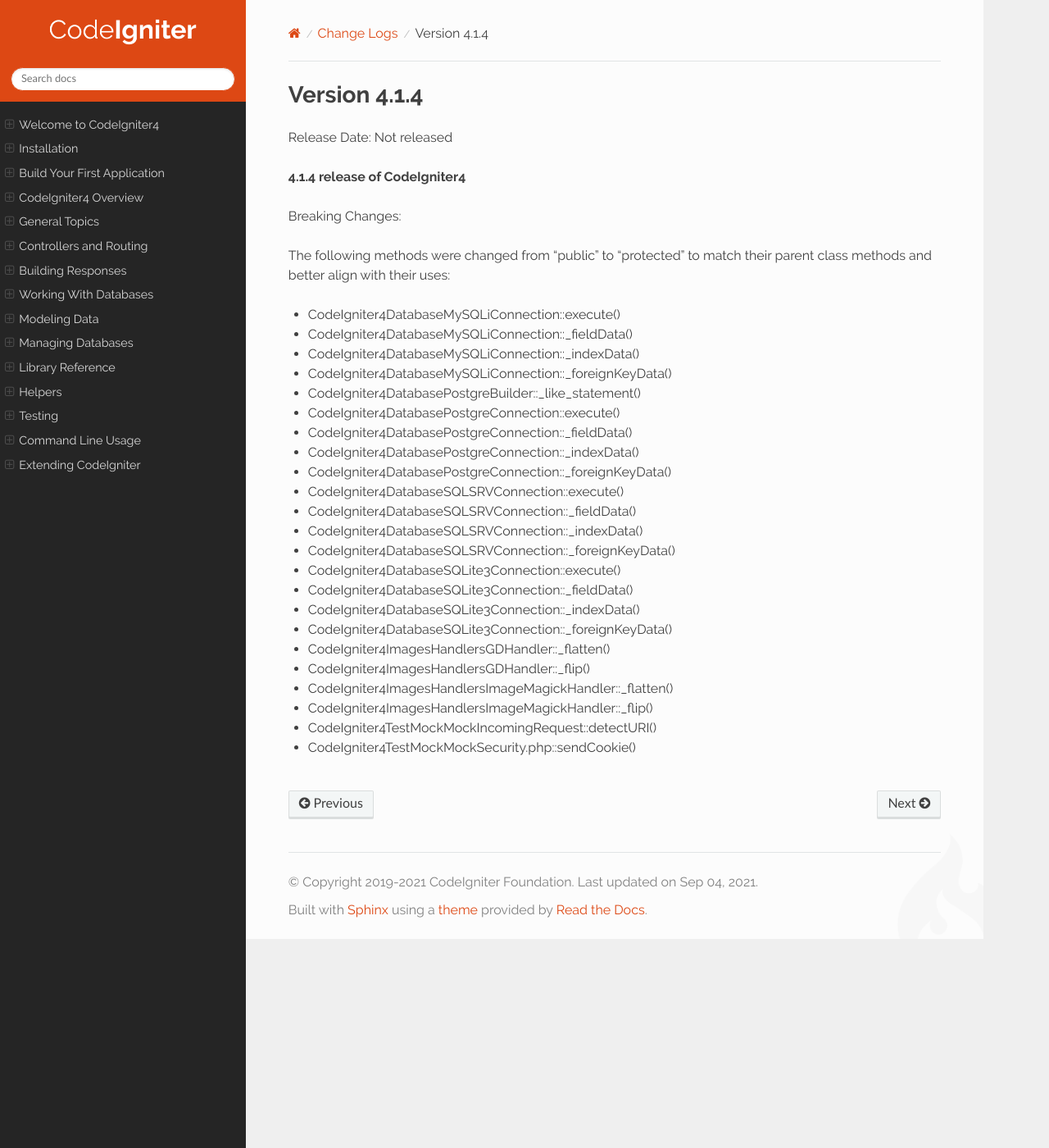
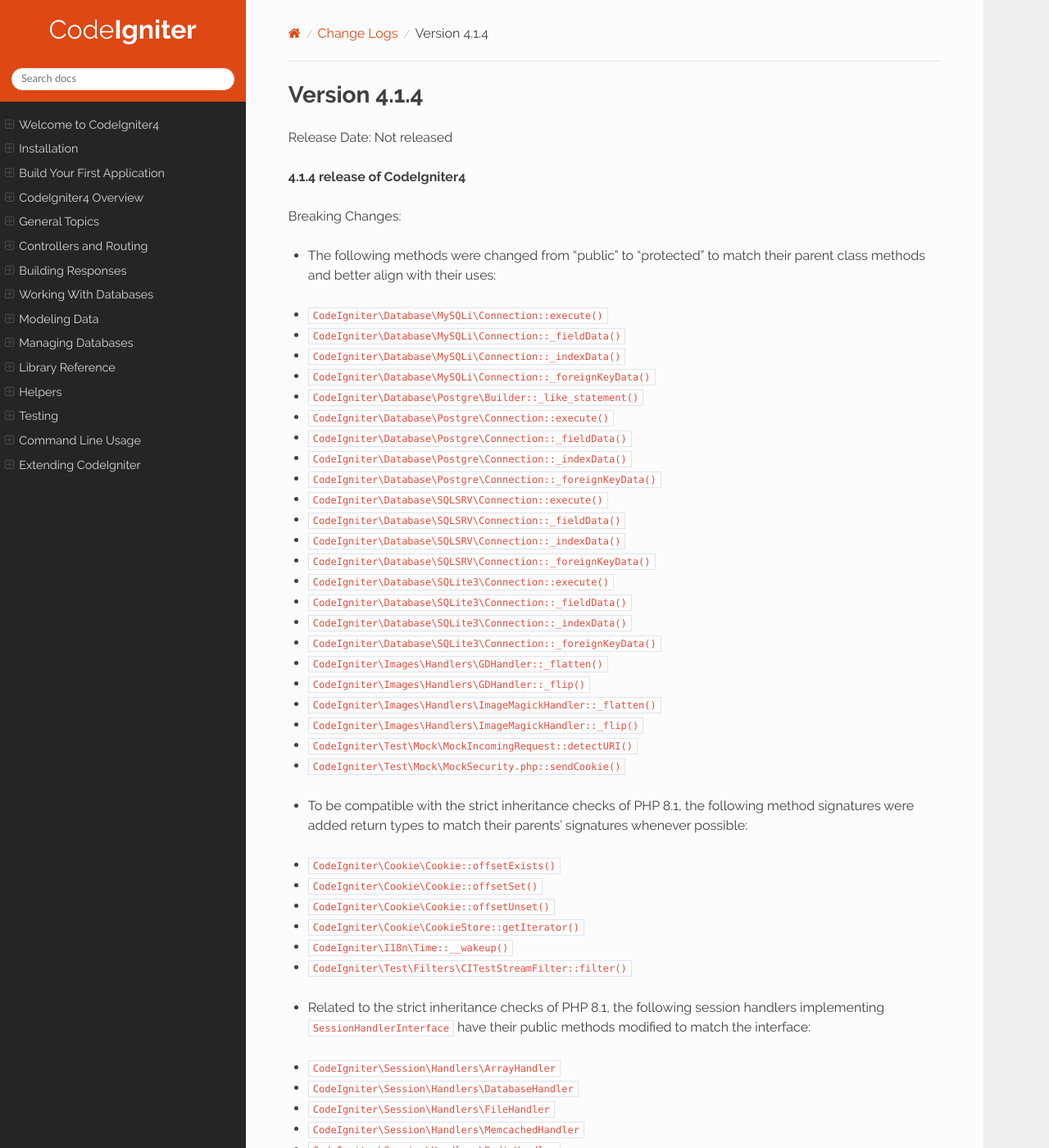
Before and after one commit to NEKOGET/ci4_user_guide_src, a Sphinx documentation site: the page built from source/changelogs/v4.1.4.rst, in a window 1280 px wide and 1400 px high. Shown: the whole window at 82% size. Built offline with Sphinx 7.4.7 and the Read the Docs theme 2.0.0, drawn with Linux system fonts in a browser that asks for light colours; some of the changed text lies outside the part shown.

Commit message:
Add entry to changelog for initial PHP 8.1 changes

```diff
--- a/source/changelogs/v4.1.4.rst
+++ b/source/changelogs/v4.1.4.rst
@@ -7,28 +7,45 @@ Release Date: Not released
 
 Breaking Changes:
 
-The following methods were changed from "public" to "protected" to match their parent class methods and better align with their uses:
+- The following methods were changed from "public" to "protected" to match their parent class methods and better align with their uses:
 
-* CodeIgniter4\Database\MySQLi\Connection::execute()
-* CodeIgniter4\Database\MySQLi\Connection::_fieldData()
-* CodeIgniter4\Database\MySQLi\Connection::_indexData()
-* CodeIgniter4\Database\MySQLi\Connection::_foreignKeyData()
-* CodeIgniter4\Database\Postgre\Builder::_like_statement()
-* CodeIgniter4\Database\Postgre\Connection::execute()
-* CodeIgniter4\Database\Postgre\Connection::_fieldData()
-* CodeIgniter4\Database\Postgre\Connection::_indexData()
-* CodeIgniter4\Database\Postgre\Connection::_foreignKeyData()
-* CodeIgniter4\Database\SQLSRV\Connection::execute()
-* CodeIgniter4\Database\SQLSRV\Connection::_fieldData()
-* CodeIgniter4\Database\SQLSRV\Connection::_indexData()
-* CodeIgniter4\Database\SQLSRV\Connection::_foreignKeyData()
-* CodeIgniter4\Database\SQLite3\Connection::execute()
-* CodeIgniter4\Database\SQLite3\Connection::_fieldData()
-* CodeIgniter4\Database\SQLite3\Connection::_indexData()
-* CodeIgniter4\Database\SQLite3\Connection::_foreignKeyData()
-* CodeIgniter4\Images\Handlers\GDHandler::_flatten()
-* CodeIgniter4\Images\Handlers\GDHandler::_flip()
-* CodeIgniter4\Images\Handlers\ImageMagickHandler::_flatten()
-* CodeIgniter4\Images\Handlers\ImageMagickHandler::_flip()
-* CodeIgniter4\Test\Mock\MockIncomingRequest::detectURI()
-* CodeIgniter4\Test\Mock\MockSecurity.php::sendCookie()
+* ``CodeIgniter\Database\MySQLi\Connection::execute()``
+* ``CodeIgniter\Database\MySQLi\Connection::_fieldData()``
+* ``CodeIgniter\Database\MySQLi\Connection::_indexData()``
+* ``CodeIgniter\Database\MySQLi\Connection::_foreignKeyData()``
+* ``CodeIgniter\Database\Postgre\Builder::_like_statement()``
+* ``CodeIgniter\Database\Postgre\Connection::execute()``
+* ``CodeIgniter\Database\Postgre\Connection::_fieldData()``
+* ``CodeIgniter\Database\Postgre\Connection::_indexData()``
+* ``CodeIgniter\Database\Postgre\Connection::_foreignKeyData()``
+* ``CodeIgniter\Database\SQLSRV\Connection::execute()``
+* ``CodeIgniter\Database\SQLSRV\Connection::_fieldData()``
+* ``CodeIgniter\Database\SQLSRV\Connection::_indexData()``
+* ``CodeIgniter\Database\SQLSRV\Connection::_foreignKeyData()``
+* ``CodeIgniter\Database\SQLite3\Connection::execute()``
+* ``CodeIgniter\Database\SQLite3\Connection::_fieldData()``
+* ``CodeIgniter\Database\SQLite3\Connection::_indexData()``
+* ``CodeIgniter\Database\SQLite3\Connection::_foreignKeyData()``
+* ``CodeIgniter\Images\Handlers\GDHandler::_flatten()``
+* ``CodeIgniter\Images\Handlers\GDHandler::_flip()``
+* ``CodeIgniter\Images\Handlers\ImageMagickHandler::_flatten()``
+* ``CodeIgniter\Images\Handlers\ImageMagickHandler::_flip()``
+* ``CodeIgniter\Test\Mock\MockIncomingRequest::detectURI()``
+* ``CodeIgniter\Test\Mock\MockSecurity.php::sendCookie()``
+
+- To be compatible with the strict inheritance checks of PHP 8.1, the following method signatures were added return types to match their parents' signatures whenever possible:
+
+* ``CodeIgniter\Cookie\Cookie::offsetExists()``
+* ``CodeIgniter\Cookie\Cookie::offsetSet()``
+* ``CodeIgniter\Cookie\Cookie::offsetUnset()``
+* ``CodeIgniter\Cookie\CookieStore::getIterator()``
+* ``CodeIgniter\I18n\Time::__wakeup()``
+* ``CodeIgniter\Test\Filters\CITestStreamFilter::filter()``
+
+- Related to the strict inheritance checks of PHP 8.1, the following session handlers implementing ``SessionHandlerInterface`` have their public methods modified to match the interface:
+
+* ``CodeIgniter\Session\Handlers\ArrayHandler``
+* ``CodeIgniter\Session\Handlers\DatabaseHandler``
+* ``CodeIgniter\Session\Handlers\FileHandler``
+* ``CodeIgniter\Session\Handlers\MemcachedHandler``
+* ``CodeIgniter\Session\Handlers\RedisHandler``
```
